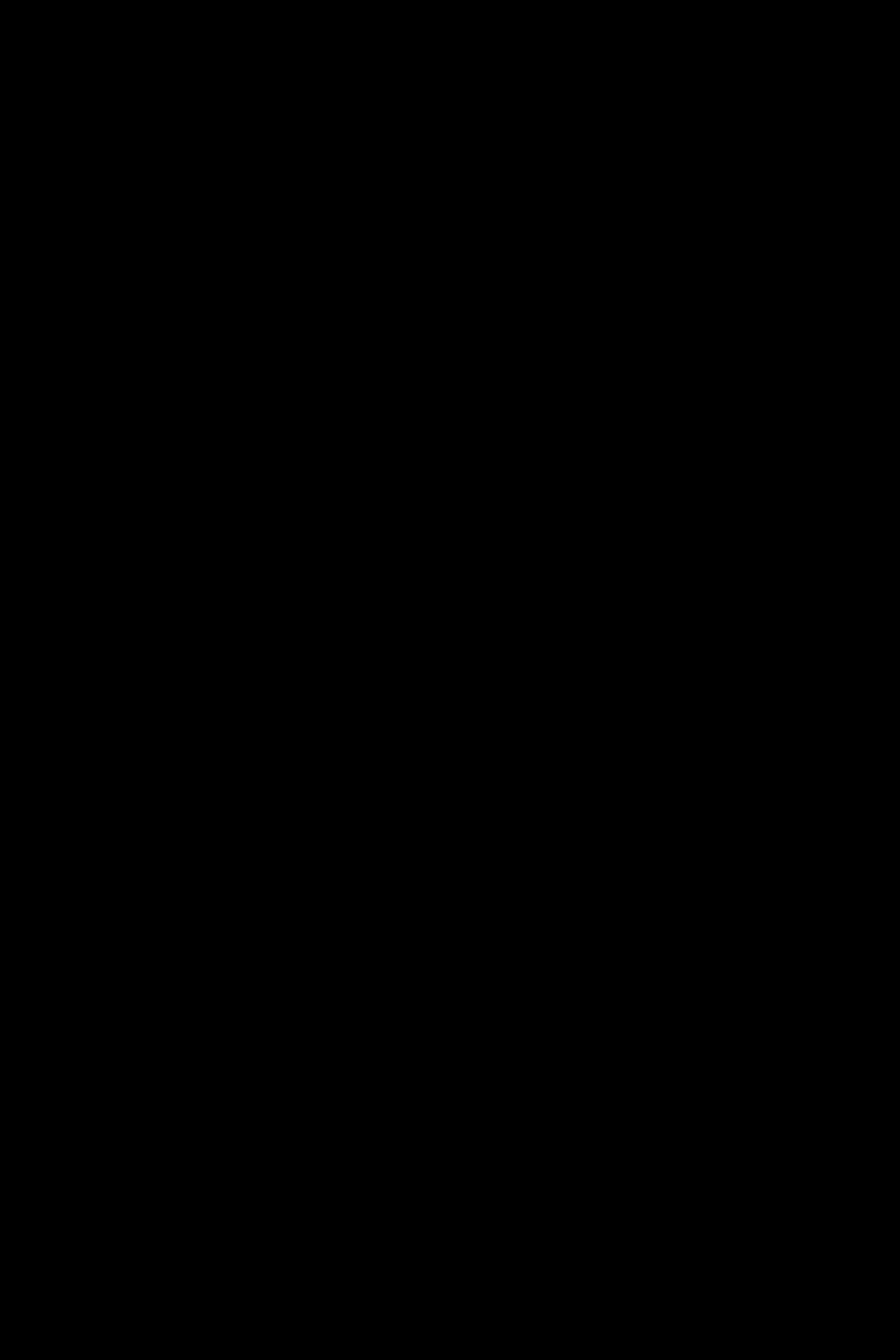
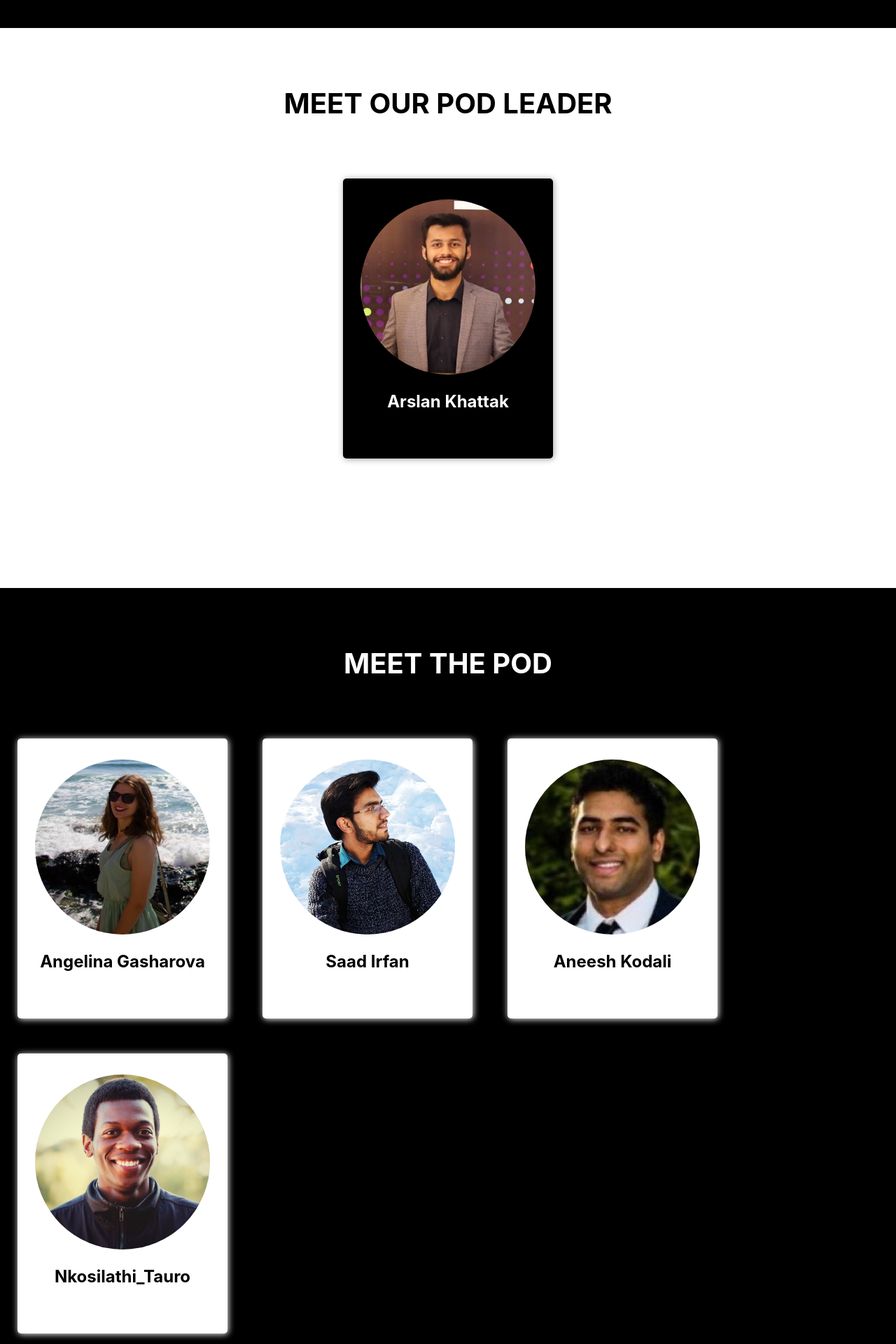
Before and after one commit to codingcrows/codingcrows.github.io, a Next.js app: page / in a window 1280 px wide. Shown: the part 760-2680 px from the top of the page at 70% size. Before the commit the page ends 800 px from the top, so only its background shows below. Built offline with nearby package versions, Linux system fonts and the light colour scheme.

Commit message:
👌 IMPROVE: layout

```diff
--- /dev/null
+++ b/components/Card.js
@@ -0,0 +1,20 @@
+import { useState, useEffect } from 'react';
+import styles from '../styles/Card.module.css';
+
+const Card = ({ url, name, pod }) => {
+    const [podClass, setPodClass] = useState(styles.card);
+    useEffect(() => {
+        if (pod === true) {
+            setPodClass(styles.pod);
+        }
+    }, []);
+
+    return (
+        <div className={podClass}>
+            <img src={url} alt={name} />
+            <h3>{name}</h3>
+        </div>
+    );
+};
+
+export default Card;
--- /dev/null
+++ b/components/Coding_Crow.js
@@ -0,0 +1,12 @@
+import styles from '../styles/Coding_Crow.module.css';
+
+const Coding_Crow = () => {
+    return (
+        <div className={styles.pod_img}>
+            <img src='/images/logo.png' alt='coding crow' />
+            <h1>Coding Crows</h1>
+        </div>
+    );
+};
+
+export default Coding_Crow;
--- /dev/null
+++ b/components/Pod.js
@@ -0,0 +1,30 @@
+import { useState } from 'react';
+import Card from './Card';
+import styles from '../styles/Pod.module.css';
+
+const Pod = () => {
+    const [podMembers] = useState([
+        { name: 'Angelina Gasharova', url: '/images/Angelina_Gasharova.jpg' },
+        { name: 'Saad Irfan', url: '/images/saad.jpg' },
+        { name: 'Aneesh Kodali', url: '/images/Aneesh_Kodali.jpeg' },
+        { name: 'Nkosilathi_Tauro', url: '/images/Nkosilathi_Tauro.png' },
+    ]);
+
+    return (
+        <div className={styles.pod_details}>
+            <h2>Meet the pod</h2>
+            <div className={styles.pod_members}>
+                {podMembers.map(member => (
+                    <Card
+                        url={member.url}
+                        name={member.name}
+                        pod={true}
+                        key={Math.floor(Math.random() * 10000)}
+                    />
+                ))}
+            </div>
+        </div>
+    );
+};
+
+export default Pod;
--- /dev/null
+++ b/components/Pod_Leader.js
@@ -0,0 +1,13 @@
+import styles from '../styles/Pod_leader.module.css';
+import Card from './Card';
+
+const Pod_Leader = () => {
+    return (
+        <div className={styles.pod_leader}>
+            <h2>Meet our pod leader</h2>
+            <Card url='/images/arsalan.jpg' name='Arslan Khattak' pod='' />
+        </div>
+    );
+};
+
+export default Pod_Leader;
--- a/pages/index.js
+++ b/pages/index.js
@@ -1,16 +1,15 @@
 import SEO from '../components/Seo';
-import styles from '../styles/Home.module.css';
+import Pod_Leader from '../components/Pod_Leader';
+import Pod from '../components/Pod';
+import Coding_Crow from '../components/Coding_Crow';
 
 export default function Home() {
     return (
         <>
             <SEO />
-            <div className={styles.main}>
-                <div className={styles.pod_img}>
-                    <img src='/images/logo.png' alt='coding crow' />
-                    <h1>Coding Crows</h1>
-                </div>
-            </div>
+            <Coding_Crow />
+            <Pod_Leader />
+            <Pod />
         </>
     );
 }
--- /dev/null
+++ b/styles/Card.module.css
@@ -0,0 +1,53 @@
+.card {
+    width: 300px;
+    height: 400px;
+    margin-top: 50px;
+    border-radius: 5px;
+    box-shadow: #9e9e9e 1px 1px 10px;
+    transition: all 0.5s;
+    display: flex;
+    flex-direction: column;
+    align-items: center;
+    background-color: #000000;
+}
+
+.card:hover {
+    cursor: pointer;
+    box-shadow: #9e9e9e 1px 1px 40px;
+}
+
+.card img,
+.pod img {
+    width: 250px;
+    height: 250px;
+    border-radius: 200px;
+    margin-top: 30px;
+}
+
+.card h3 {
+    font-size: 1.5rem;
+    color: #ffffff;
+}
+
+.pod {
+    width: 300px;
+    height: 400px;
+    margin: 50px 25px 0px 25px;
+    border-radius: 5px;
+    box-shadow: #ffffff 1px 1px 10px;
+    transition: all 0.5s;
+    display: flex;
+    flex-direction: column;
+    align-items: center;
+    background-color: #ffffff;
+}
+
+.pod:hover {
+    cursor: pointer;
+    box-shadow: #ffffff 1px 1px 20px;
+}
+
+.pod h3 {
+    font-size: 1.5rem;
+    color: #000000;
+}
--- a/styles/Home.module.css
+++ b/styles/Coding_Crow.module.css
@@ -2,8 +2,10 @@
     display: flex;
     flex-direction: column;
     align-items: center;
-    margin-top: 150px;
+    justify-content: center;
     color: #ffffff;
+    height: 100vh;
+    background-color: #000000;
 }
 
 .pod_img img {
@@ -12,5 +14,5 @@
 
 .pod_img h1 {
     text-transform: uppercase;
-    font-size: 2.5rem;
+    font-size: 3rem;
 }
--- /dev/null
+++ b/styles/Pod.module.css
@@ -0,0 +1,20 @@
+.pod_details h2 {
+    font-size: 2.5rem;
+    text-transform: uppercase;
+}
+
+.pod_details {
+    background-color: #000000;
+    color: #ffffff;
+    display: flex;
+    flex-direction: column;
+    align-items: center;
+    padding-top: 50px;
+    padding-bottom: 100px;
+}
+
+.pod_members {
+    display: flex;
+    flex-direction: row;
+    flex-wrap: wrap;
+}
--- /dev/null
+++ b/styles/Pod_leader.module.css
@@ -0,0 +1,12 @@
+.pod_leader {
+    height: 100vh;
+    display: flex;
+    flex-direction: column;
+    align-items: center;
+    padding-top: 50px;
+}
+
+.pod_leader h2 {
+    font-size: 2.5rem;
+    text-transform: uppercase;
+}
--- a/styles/globals.css
+++ b/styles/globals.css
@@ -4,7 +4,6 @@
     margin: 0;
     font-family: -apple-system, BlinkMacSystemFont, Segoe UI, Roboto, Oxygen, Ubuntu, Cantarell,
         Fira Sans, Droid Sans, Helvetica Neue, sans-serif;
-    background-color: black;
 }
 
 a {
```
